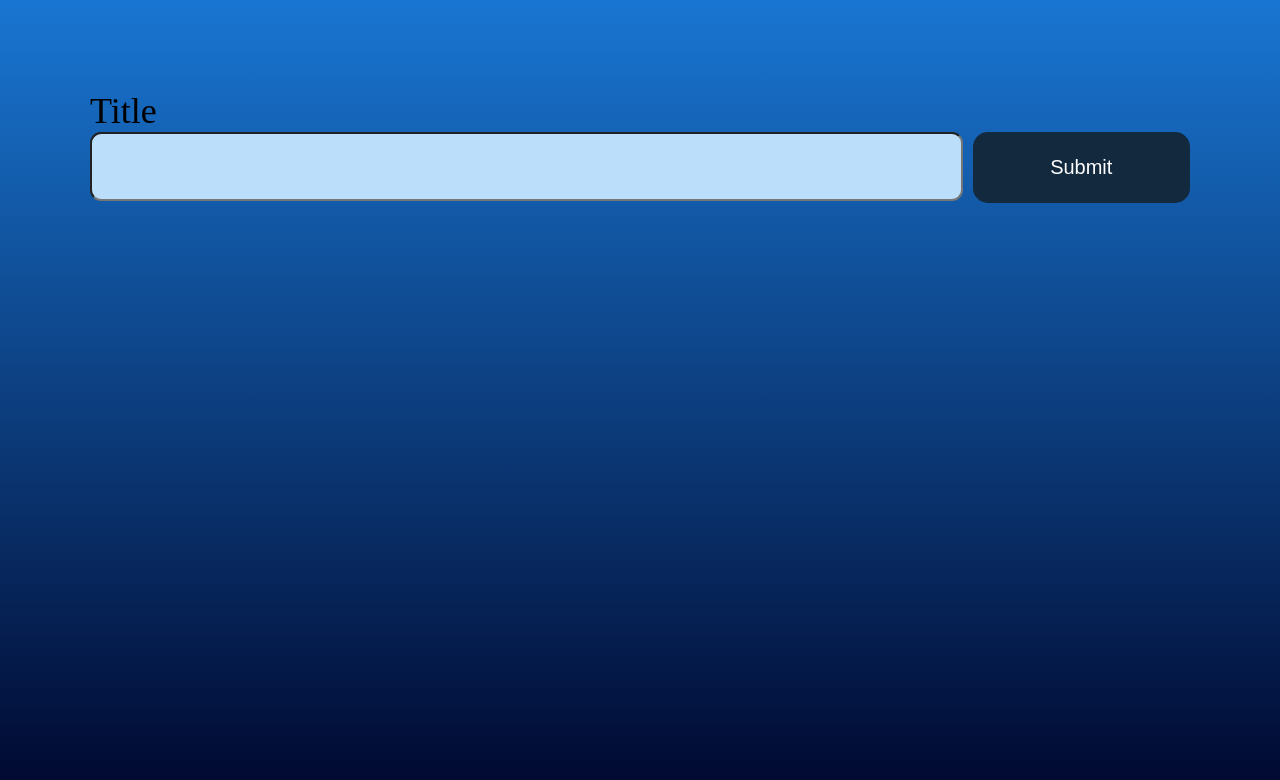
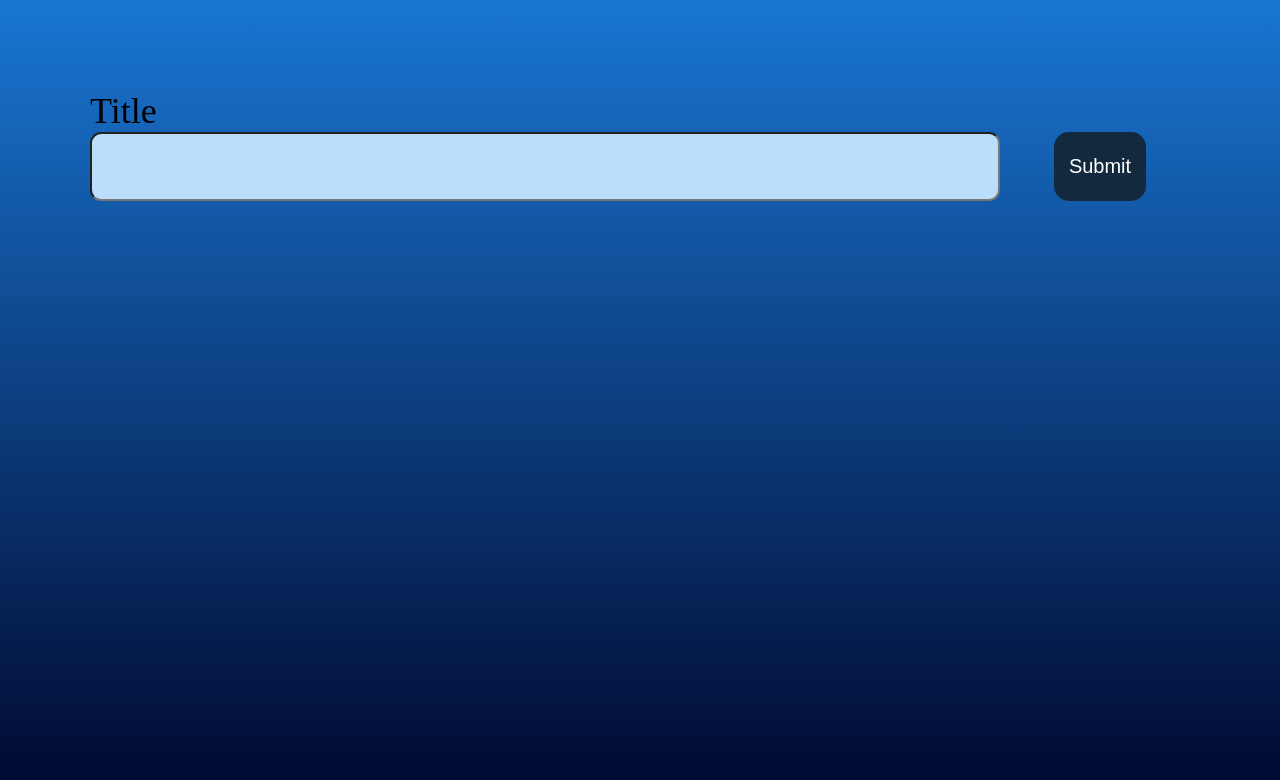
Before and after one commit to bharathi20/Todo-Notes, a React (Create React App) app: page / in a window 1280 px wide. Shown: the top 780 px of the page. Built offline with nearby package versions, Linux system fonts and the light colour scheme.

Commit message:
buttons edited

```diff
--- a/src/App.css
+++ b/src/App.css
@@ -84,8 +84,7 @@ body{
   font-size: 20px;
   border-radius: 15px;
   border-style:none;
-  height: 71px;
-  width: 227px;
+  padding:15px;
   background-color: #13293d;
 }
 
@@ -108,8 +107,7 @@ body{
 }
 .button{
   font-size: 15px;
-  padding:5px;
-  width:100px;
+  padding:14px;
   border-radius: 20px;
   background-color: #13293d;
   margin-right: 5px;
@@ -180,6 +178,7 @@ body{
   .main{
     margin-bottom: 10px;
     display:flex;
+    flex-direction: column;
     border-style: none;
     justify-content: space-between;
   }
@@ -188,11 +187,10 @@ body{
     flex-direction: column;
   }
 
-  .button{
-    height: 40px;
+  /* .button{
     margin-bottom: 4px;
     width:60px;
-  }
+  } */
 
   #display{
     font-size:30px;
```
